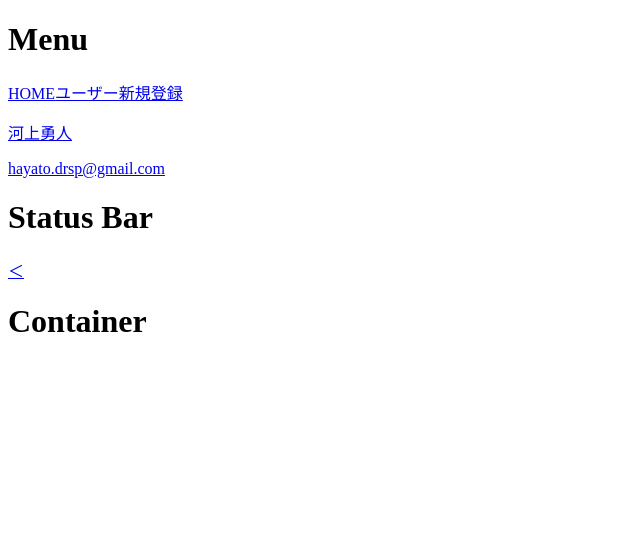
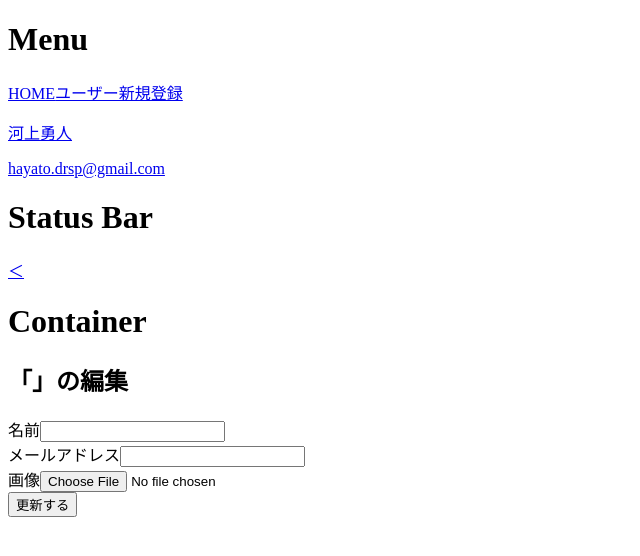
Before and after one commit to HayatoKawakami/quick_star2, a React (Create React App) app in the folder frontend/: page /users/1/edit in a window 1280 px wide. Shown: the top 556 px of the page, without its empty margins (0-640 px from the left). Built offline with nearby package versions, Linux system fonts and the light colour scheme; no server answers; the HTML template or start-up script is replaced by a standard one.

Commit message:
編集機能の実装中

```diff
--- a/frontend/src/components/layouts/Container.js
+++ b/frontend/src/components/layouts/Container.js
@@ -15,7 +15,7 @@ export const Container = () => {
           <Route path="users">
             <Route path="sign_up" element={<UserNew />} />
             <Route path=":userId" element={<UserProfile />} />
-            <Route path=":userId/edit" element={UserEdit} />
+            <Route path=":userId/edit" element={<UserEdit />} />
           </ Route>
           <Route path="*" element={<NotFound />} />
         </Routes>
--- a/frontend/src/components/pages/users/UserEdit.js
+++ b/frontend/src/components/pages/users/UserEdit.js
@@ -1,38 +1,94 @@
+import React, {useState, useEffect} from 'react';
 import axios from 'axios';
-import React, {useState, useEffect} from 'react';
 import { useParams } from 'react-router-dom';
-// import axios from 'axios';
 
 export const UserEdit = () => {
 
-  const userId = useParams();
+  const {userId} = useParams();
   const [user, setUser] = useState([]);
 
+  const [name, setName] = useState('');
+  const [email, setEmail] = useState('');
+  const [password, setPassword] = useState('');
+  const [image, setImage] = useState('')
+
   useEffect(()=> {
-    axios.get("http://localhost:3000/api/v1/users/1/edit")
+    axios.get(`http://localhost:3000/api/v1/users/${userId}`)
     .then((response) => {
       setUser(response.data);
+      setName(response.data.name);
+      setEmail(response.data.email);
+      setPassword(response.data.email);
+      setImage(response.data.image);
     })
-  })
-
-
-  const [name, setName] = useState('');
-  // const [email, setEmail] = useState('');
-  // const [password, setPassword] = useState('');
-  // const [passwordConfirmation, setPasswordConfirmation] = useState('');
-  // const [image, setImage] = useState('');
-  // const [sex, setSex] = useState('');
-  // const [birthday, setBirthday] = useState('');
+  },[])
+  console.log(user);
 
 
   const handleChangeName = (e) =>{
+    setName(e.target.value)
+  }
 
-    setName(e.target.value)
+  const handleChangeEmail = (e) =>{
+    setEmail(e.target.value);
+  }
+
+  const getImage = (e) => {
+    if (!e.target.files) return
+    const img = e.target.files[0];
+    setImage(img);
+  }
+
+  const Send = () => {
+    const data = new FormData();
+    data.append("name", name );
+    data.append("email", email);
+    data.append("password", password);
+    if (image){
+      data.append("image", image);
+    } else {
+      data.append("image", user.image)
+    }
+    console.log(image)
+
+    const config = {
+      headers: { 'Content-Type': 'multipart/form-data' },
+    }
+
+    axios.put(`http://localhost:3000/api/v1/users/${userId}`, data, config )
+    .then(response => {
+      console.log("送信したデータ" + response.data);
+    })
   }
   return(
     <>
+      <h2>「{user.name}」の編集</h2>
       <label htmlFor="name">名前</label>
-      <input type="text" onChange={handleChangeName} name="name" value={name} />
+      <input type="text"
+      name="name"
+      onChange={handleChangeName}
+      value={name}
+      />
+      <br />
+
+      <label htmlFor="email">メールアドレス</label>
+      <input type="email"
+      name="email"
+      onChange={handleChangeEmail}
+      value={email}
+      />
+      <br />
+
+      <label htmlFor="image">画像</label>
+      <input type="file"
+      accept='image/*, .jpg, .png, .jpeg, .gif'
+      onChange={getImage}
+      />
+      <br />
+
+      <input type="hidden" name="password" value={password} />
+
+      <input type="button" onClick={Send} value="更新する" />
     </>
   );
 }
--- a/frontend/src/components/pages/users/UserNew.js
+++ b/frontend/src/components/pages/users/UserNew.js
@@ -60,9 +60,11 @@ export const UserNew = () => {
 
     const baseURL = "http://localhost:3000/api/v1/users"
 
-    axios.post(`${baseURL}`,data,{
+    const config = {
       headers:{'Content-Type': 'multipart/form-data'},
-    })
+    }
+
+    axios.post(`${baseURL}`,data, config)
     .then(response =>{
       console.log('送信したデータ'+ response.data);
       event.preventDefault();
--- a/frontend/src/components/pages/users/UserProfile.js
+++ b/frontend/src/components/pages/users/UserProfile.js
@@ -33,6 +33,7 @@ export const UserProfile = () => {
       <p>名前：{user.name}</p>
       <p>性別：{userSex()}</p>
       <p>誕生日：{user.birthday}</p>
+      <p>メールアドレス：{user.email}</p>
 
       <Link to="edit">編集</Link>
 
--- a/frontend/src/index.css
+++ b/frontend/src/index.css
@@ -3,5 +3,6 @@ h1{
 }
 .user-icon {
   width: 100px;
+  height: 100px;
   border-radius: 100%;
 }
```
Also changed, not shown: 2 other files (tests, documents, lock files or other folders).
